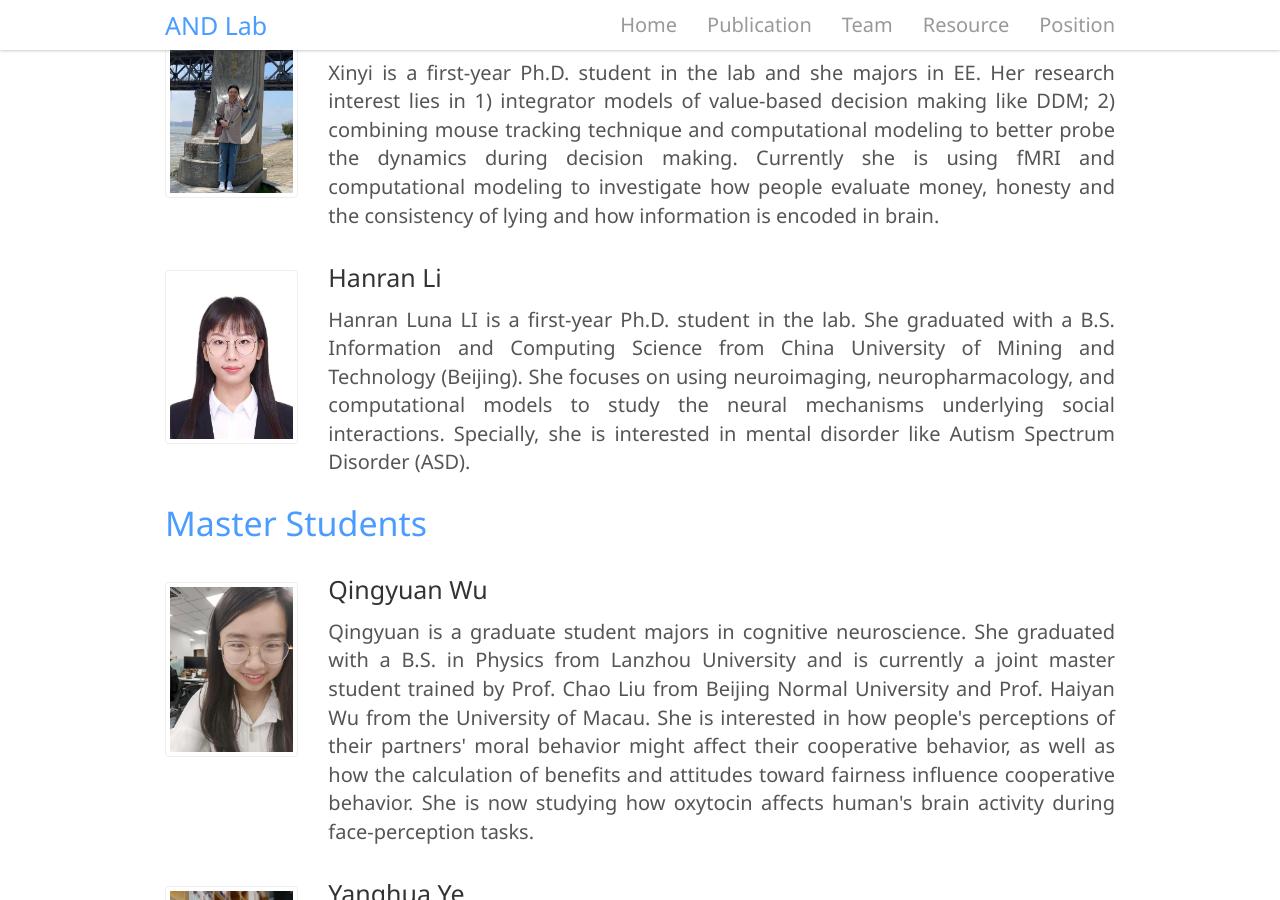
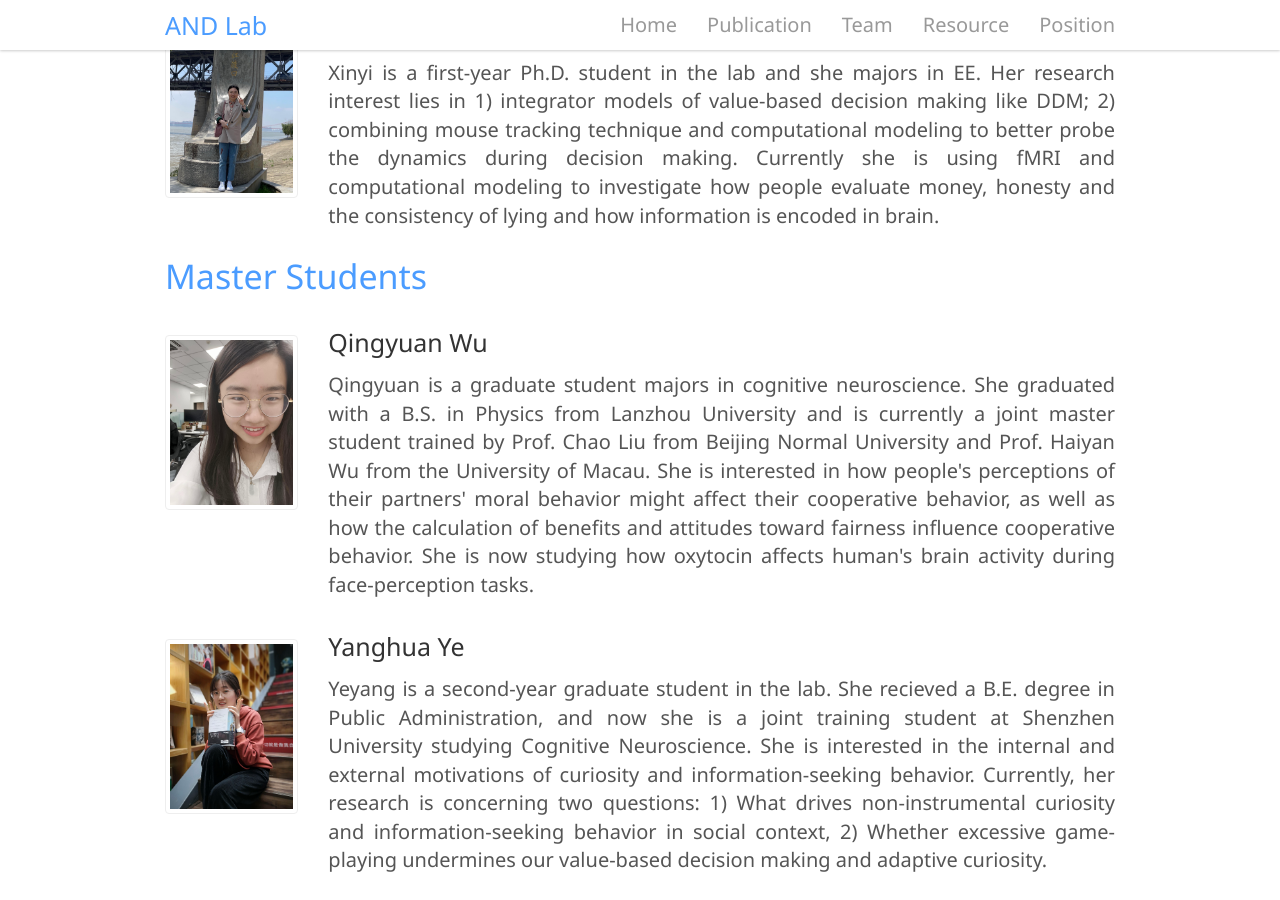
Before and after one commit to andlab-um/lab-website, a Jekyll site: the page built from _pages/team.html, in a window 1280 px wide and 900 px high, scrolled down 2156 px. Built offline with Jekyll 4.4.1, drawn with Linux system fonts in a browser that asks for light colours; nearby versions of some CDN libraries.

Commit message:
delete member

```diff
--- a/_data/member.yml
+++ b/_data/member.yml
@@ -31,9 +31,6 @@
     - name: Xinyi Xu
       image: xinyi.png
       content: Xinyi is a first-year Ph.D. student in the lab and she majors in EE. Her research interest lies in 1) integrator models of value-based decision making like DDM; 2) combining mouse tracking technique and computational modeling to better probe the dynamics during decision making. Currently she is using fMRI and computational modeling to investigate how people evaluate money, honesty and the consistency of lying and how information is encoded in brain.
-    - name: Hanran Li
-      image: hanranli.png
-      content: Hanran Luna LI is a first-year Ph.D. student in the lab. She graduated with a B.S. Information and Computing Science from China University of Mining and Technology (Beijing). She focuses on using neuroimaging, neuropharmacology, and computational models to study the neural mechanisms underlying social interactions. Specially, she is interested in mental disorder like Autism Spectrum Disorder (ASD).
 
 - title: Master Students
   members:
```
Also changed, not shown: assets/images/team/hanranli.png (deleted).
